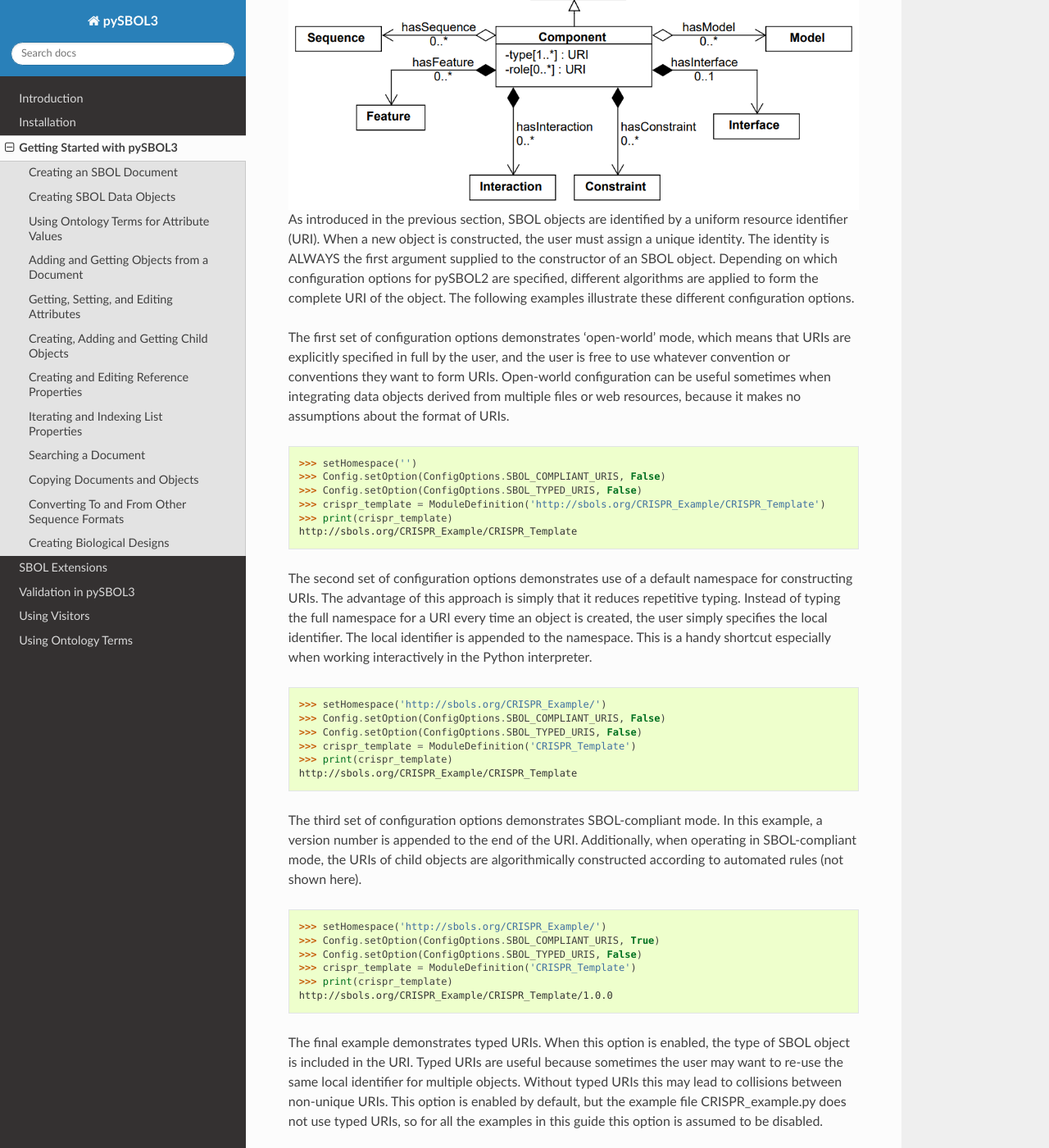
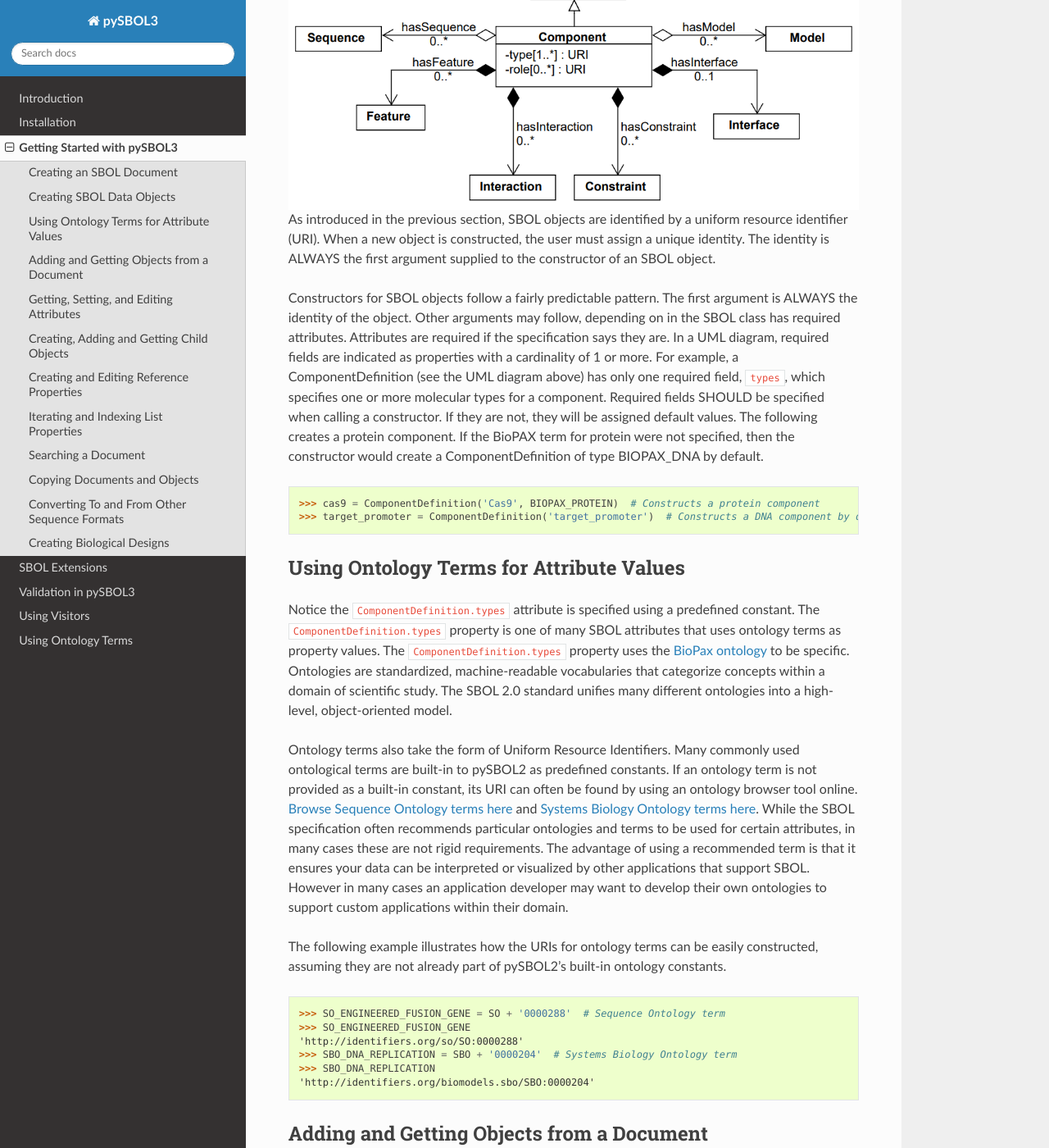
Before and after one commit to SynBioDex/pySBOL3, a Sphinx documentation site: the page built from docs/getting_started.rst, in a window 1280 px wide and 1400 px high, scrolled down 2215 px. Shown: the whole window at 82% size. Built offline with Sphinx 7.4.7 and the Read the Docs theme 2.0.0, drawn with Linux system fonts in a browser that asks for light colours; some of the changed text lies outside the part shown.

Commit message:
Delete paragraphs on Config(), get/set options
Paragraphs no longer relevant to pySBOL3

```diff
--- a/docs/getting_started.rst
+++ b/docs/getting_started.rst
@@ -142,61 +142,7 @@ In the official SBOL specification document, classes and their properties are re
     :align: center
     :figclass: align-center
 
-As introduced in the previous section, SBOL objects are identified by a uniform resource identifier (URI). When a new object is constructed, the user must assign a unique identity. The identity is ALWAYS the first argument supplied to the constructor of an SBOL object. Depending on which configuration options for pySBOL2 are specified, different algorithms are applied to form the complete URI of the object. The following examples illustrate these different configuration options.
-
-The first set of configuration options demonstrates 'open-world' mode, which means that URIs are explicitly specified in full by the user, and the user is free to use whatever convention or conventions they want to form URIs. Open-world configuration can be useful sometimes when integrating data objects derived from multiple files or web resources, because it makes no assumptions about the format of URIs.
-
-.. code:: python
-
-   >>> setHomespace('')
-   >>> Config.setOption(ConfigOptions.SBOL_COMPLIANT_URIS, False)
-   >>> Config.setOption(ConfigOptions.SBOL_TYPED_URIS, False)
-   >>> crispr_template = ModuleDefinition('http://sbols.org/CRISPR_Example/CRISPR_Template')
-   >>> print(crispr_template)
-   http://sbols.org/CRISPR_Example/CRISPR_Template
-
-.. end
-
-The second set of configuration options demonstrates use of a default namespace for constructing URIs. The advantage of this approach is simply that it reduces repetitive typing. Instead of typing the full namespace for a URI every time an object is created, the user simply specifies the local identifier. The local identifier is appended to the namespace. This is a handy shortcut especially when working interactively in the Python interpreter.
-
-.. code:: python
-
-   >>> setHomespace('http://sbols.org/CRISPR_Example/')
-   >>> Config.setOption(ConfigOptions.SBOL_COMPLIANT_URIS, False)
-   >>> Config.setOption(ConfigOptions.SBOL_TYPED_URIS, False)
-   >>> crispr_template = ModuleDefinition('CRISPR_Template')
-   >>> print(crispr_template)
-   http://sbols.org/CRISPR_Example/CRISPR_Template
-
-.. end
-
-The third set of configuration options demonstrates SBOL-compliant mode. In this example, a version number is appended to the end of the URI. Additionally, when operating in SBOL-compliant mode, the URIs of child objects are algorithmically constructed according to automated rules (not shown here).
-
-.. code:: python
-
-   >>> setHomespace('http://sbols.org/CRISPR_Example/')
-   >>> Config.setOption(ConfigOptions.SBOL_COMPLIANT_URIS, True)
-   >>> Config.setOption(ConfigOptions.SBOL_TYPED_URIS, False)
-   >>> crispr_template = ModuleDefinition('CRISPR_Template')
-   >>> print(crispr_template)
-   http://sbols.org/CRISPR_Example/CRISPR_Template/1.0.0
-
-.. end
-
-The final example demonstrates typed URIs. When this option is enabled, the type of SBOL object is included in the URI. Typed URIs are useful because sometimes the user may want to re-use the same local identifier for multiple objects. Without typed URIs this may lead to collisions between non-unique URIs. This option is enabled by default, but the example file CRISPR_example.py does not use typed URIs, so for all the examples in this guide this option is assumed to be disabled.
-
-.. code:: python
-
-   >>> setHomespace('http://sbols.org/CRISPR_Example/')
-   >>> Config.setOption(ConfigOptions.SBOL_COMPLIANT_URIS, True)
-   >>> Config.setOption(ConfigOptions.SBOL_TYPED_URIS, True)
-   >>> crispr_template_md = ModuleDefinition('CRISPR_Template')
-   >>> print(crispr_template)
-   http://sbols.org/CRISPR_Example/ModuleDefinition/CRISPR_Template/1.0.0
-   >>> crispr_template_cd = ComponentDefinition('CRISPR_Template')
-   http://sbols.org/CRISPR_Example/ComponentDefinition/CRISPR_Template/1.0.0
-
-.. end
+As introduced in the previous section, SBOL objects are identified by a uniform resource identifier (URI). When a new object is constructed, the user must assign a unique identity. The identity is ALWAYS the first argument supplied to the constructor of an SBOL object.
 
 Constructors for SBOL objects follow a fairly predictable pattern. The first argument is ALWAYS the identity of the object. Other arguments may follow, depending on in the SBOL class has required attributes. Attributes are required if the specification says they are. In a UML diagram, required fields are indicated as properties with a cardinality of 1 or more. For example, a ComponentDefinition (see the UML diagram above) has only one required field, ``types``, which specifies one or more molecular types for a component.  Required fields SHOULD be specified when calling a constructor. If they are not, they will be assigned default values.  The following creates a protein component. If the BioPAX term for protein were not specified, then the constructor would create a ComponentDefinition of type BIOPAX_DNA by default.
 
```
